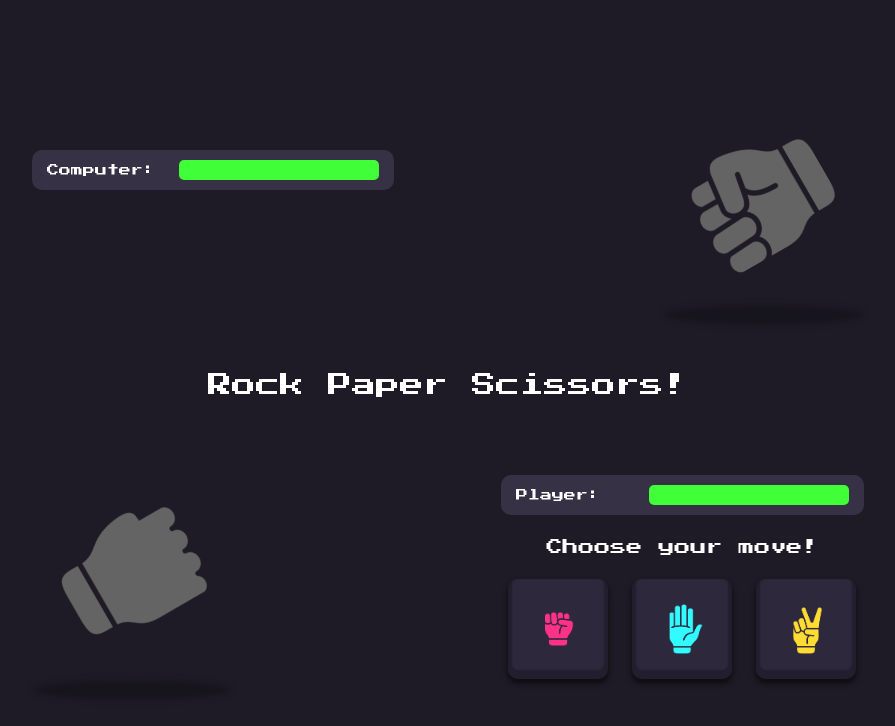
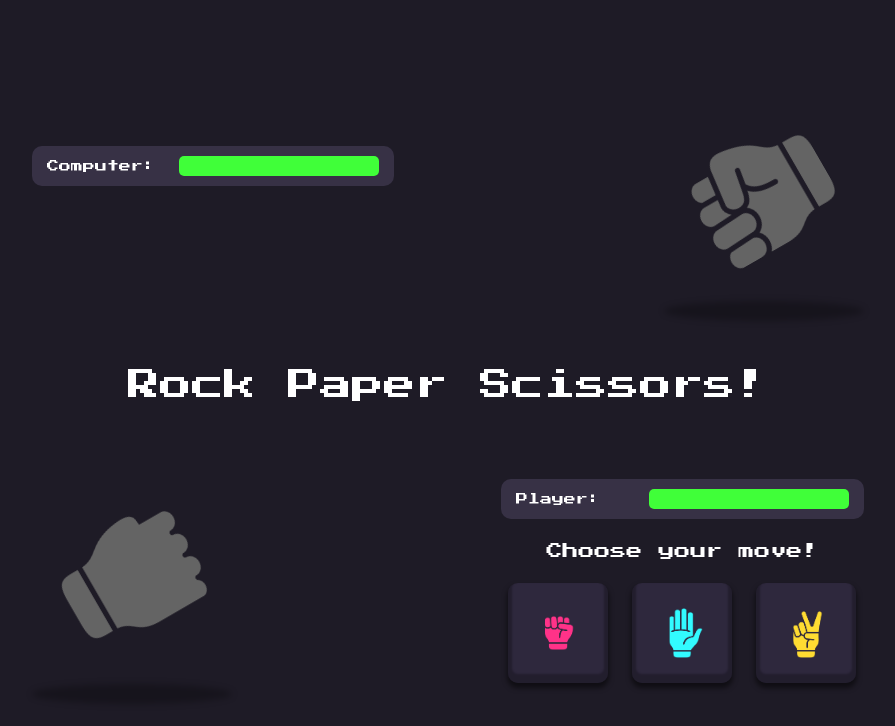
Before and after one commit to JohnKelly-T/odin-rock-paper-scissors, a plain HTML site: page index.html in a window 1280 px wide. Shown: the whole page, without its empty margins (192-1087 px from the left). Drawn offline with Linux system fonts and the light colour scheme.

Commit message:
style: Update result-text style

```diff
--- a/style.css
+++ b/style.css
@@ -58,7 +58,10 @@ body {
 }
 
 .result-text {
+    width: 80vw;
+    font-size: 32px;
     margin-bottom: 30px;
+    text-align: center;
 }
 
 #player-choice-img {
@@ -91,10 +94,6 @@ body {
     background-color: #40FF39;
 }
 
-.result-text {
-    font-size: 24px;
-}
-
 .player-menu-container {
     display: flex;
     flex-direction: column;
@@ -123,6 +122,7 @@ body {
 }
 
 #play-again-button {
+    margin-top: 20px;
     position: relative;
     display: none;
     padding: 5px;
```
